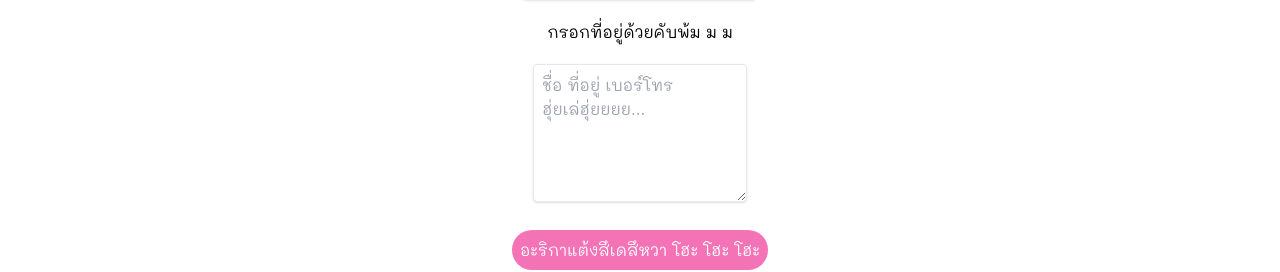
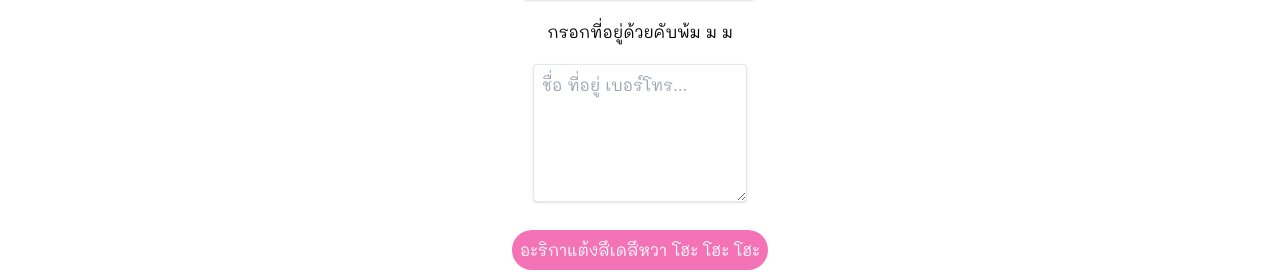
Before and after one commit to faysiripa/HBD-Ice-Chan, a React (Vite) app in the folder client/: page /select-gift in a window 1280 px wide. Shown: the part 1059-1331 px from the top of the page. Built offline with nearby package versions, Linux system fonts and the light colour scheme.

Commit message:
fix send email

```diff
--- a/client/src/pages/SelectGift.jsx
+++ b/client/src/pages/SelectGift.jsx
@@ -72,7 +72,7 @@ const SelectGift = () => {
                             onChange={(e) => setAddress(e.target.value)}
                             rows={5}
                             className="border p-2 rounded shadow w-5/6"
-                            placeholder="ชื่อ ที่อยู่ เบอร์โทร ฮุ่ยเล่ฮุ่ยยยย..."
+                            placeholder="ชื่อ ที่อยู่ เบอร์โทร..."
                         />
                         <button
                             type="submit"
```
